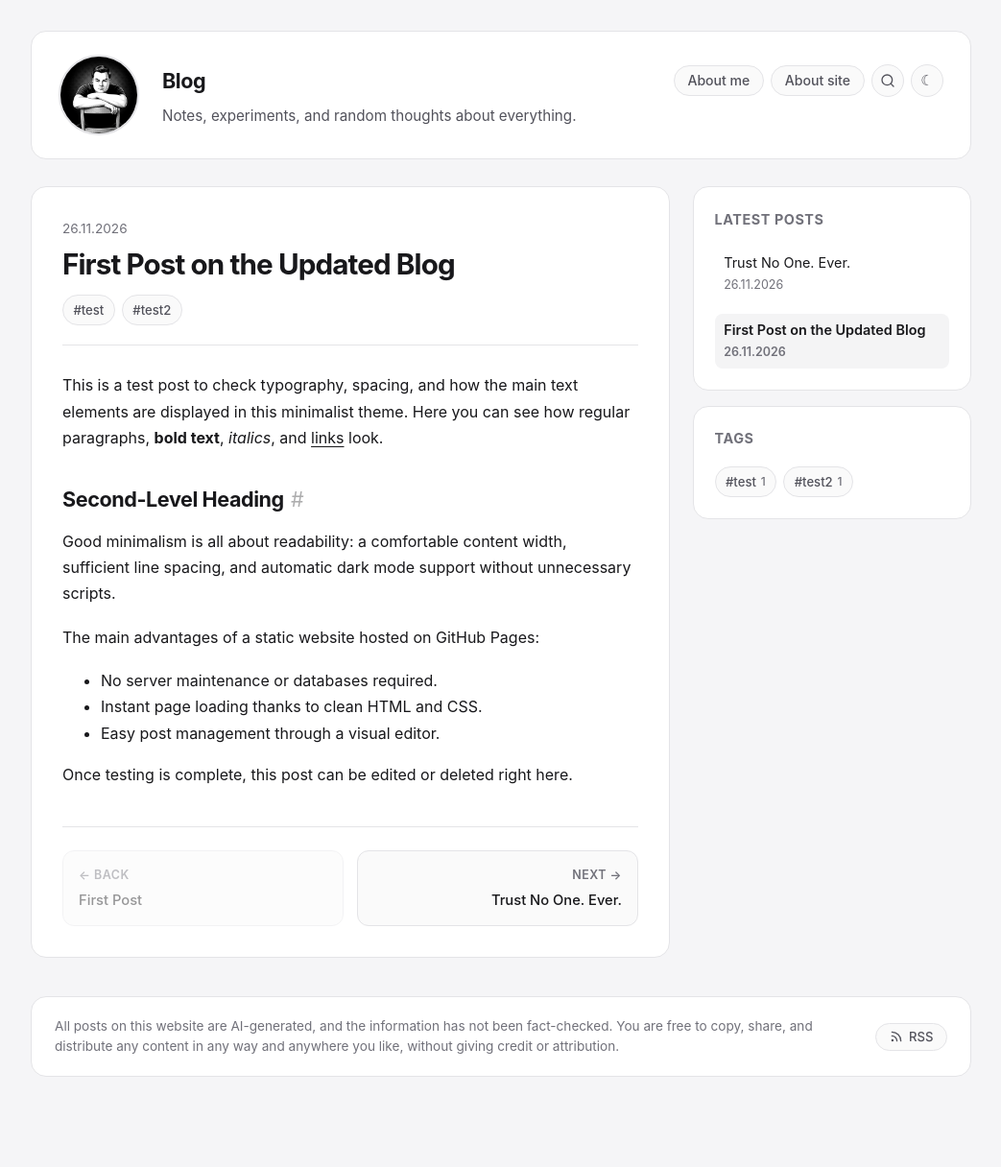
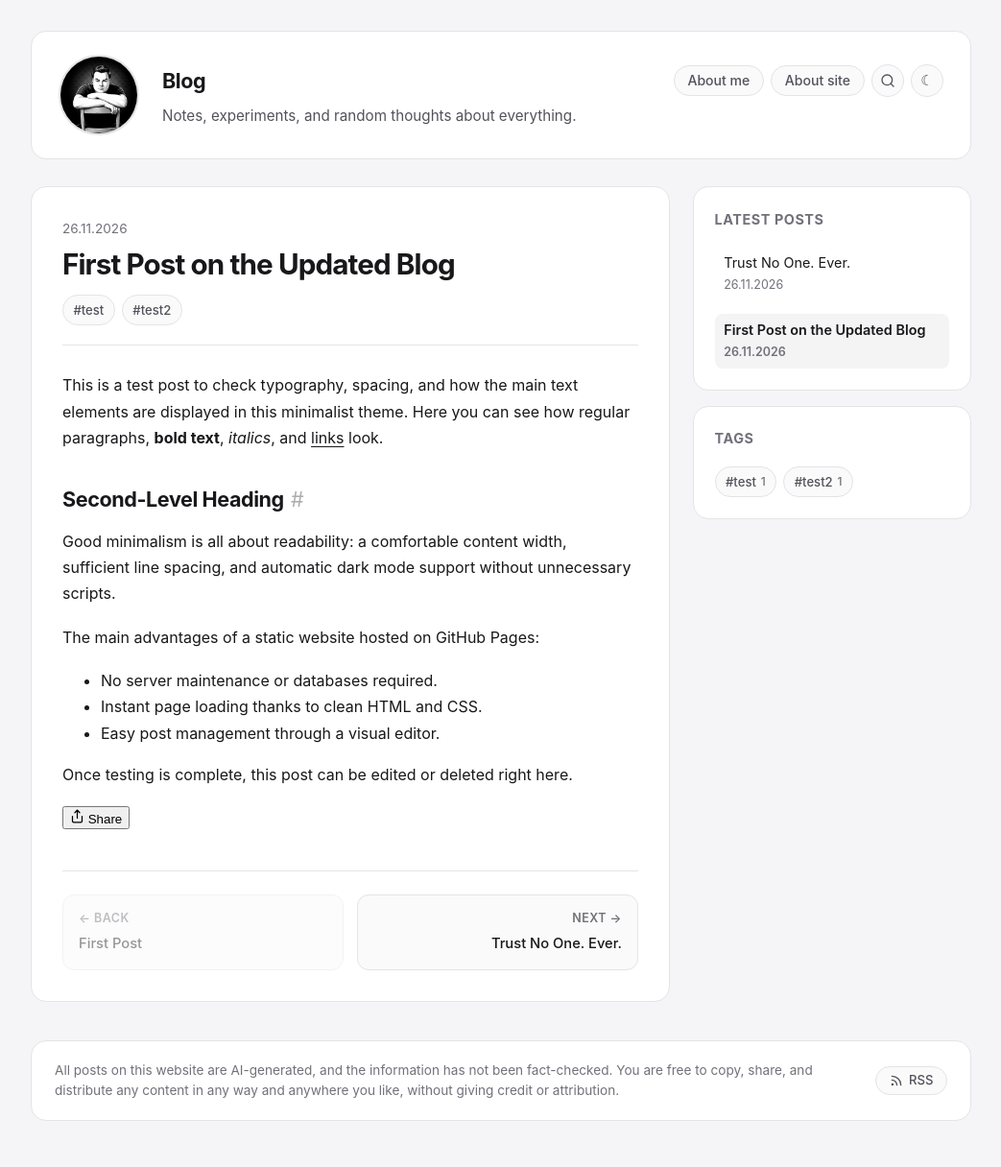
Before and after one commit to mudaczok/mudaczok.github.io, a Jekyll site: the page built from _posts/2026-11-26-first-post-on-the-updated-blog.md, in a window 1280 px wide. Shown: the whole page at 96% size, without its empty margins (118-1161 px from the left). Built offline with Jekyll 4.4.1, drawn with Linux system fonts in a browser that asks for light colours; before the commit the page ends 1170 px from its top, so only the background shows below that.

Commit message:
Update post.html

```diff
--- a/_layouts/post.html
+++ b/_layouts/post.html
@@ -19,6 +19,17 @@ layout: default
 
     <div class="post-content">
       {{ content }}
+    </div>
+
+    <div class="post-share">
+      <button type="button" id="share-post-btn" class="share-btn" data-url="{{ page.url | absolute_url }}" data-title="{{ page.title | escape }}">
+        <svg width="15" height="15" viewBox="0 0 24 24" fill="none" stroke="currentColor" stroke-width="2" stroke-linecap="round" stroke-linejoin="round" aria-hidden="true">
+          <path d="M4 12v8a2 2 0 0 0 2 2h12a2 2 0 0 0 2-2v-8"></path>
+          <polyline points="16 6 12 2 8 6"></polyline>
+          <line x1="12" y1="2" x2="12" y2="15"></line>
+        </svg>
+        <span class="share-btn-label">Share</span>
+      </button>
     </div>
 
     <nav class="post-nav" aria-label="Post navigation">
```
